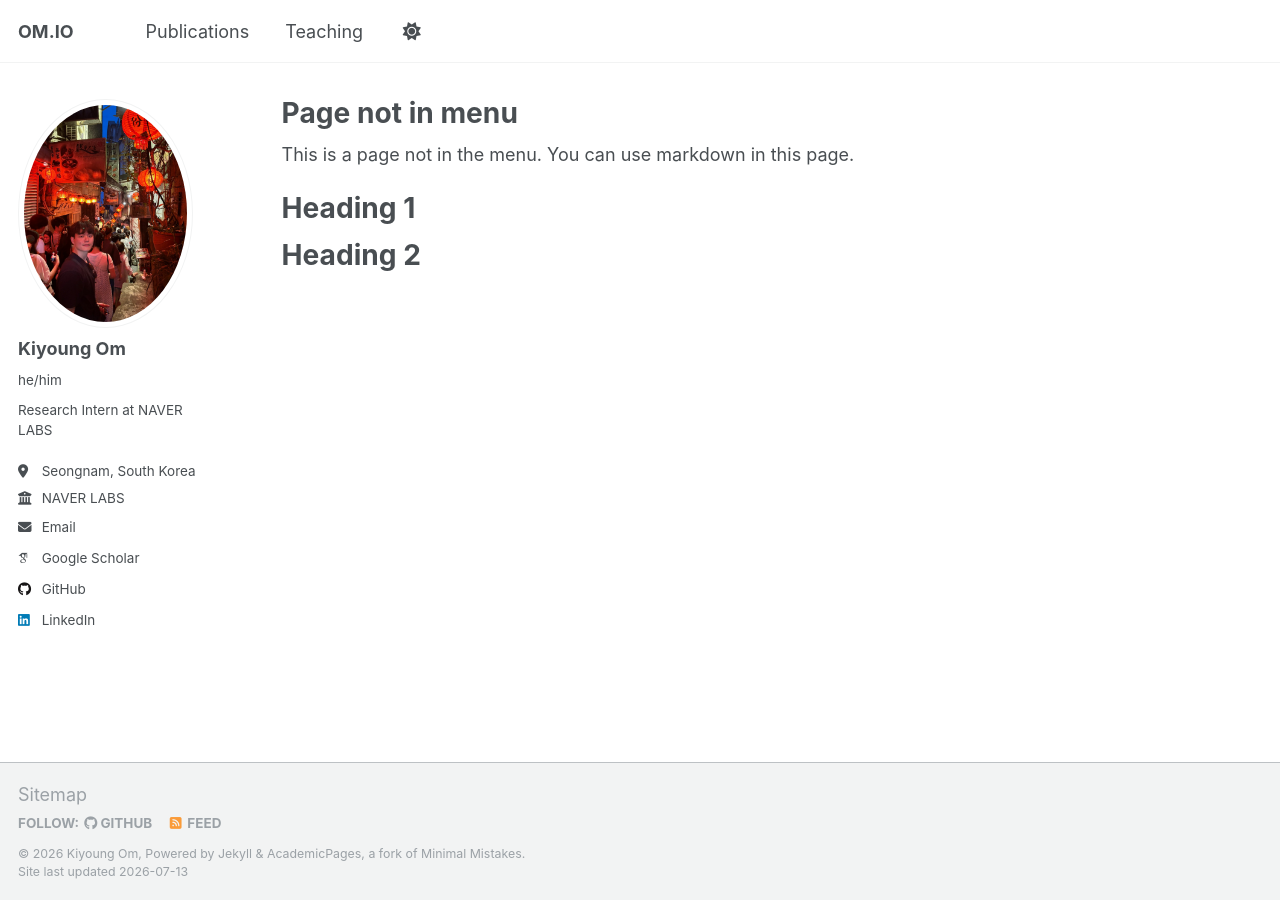
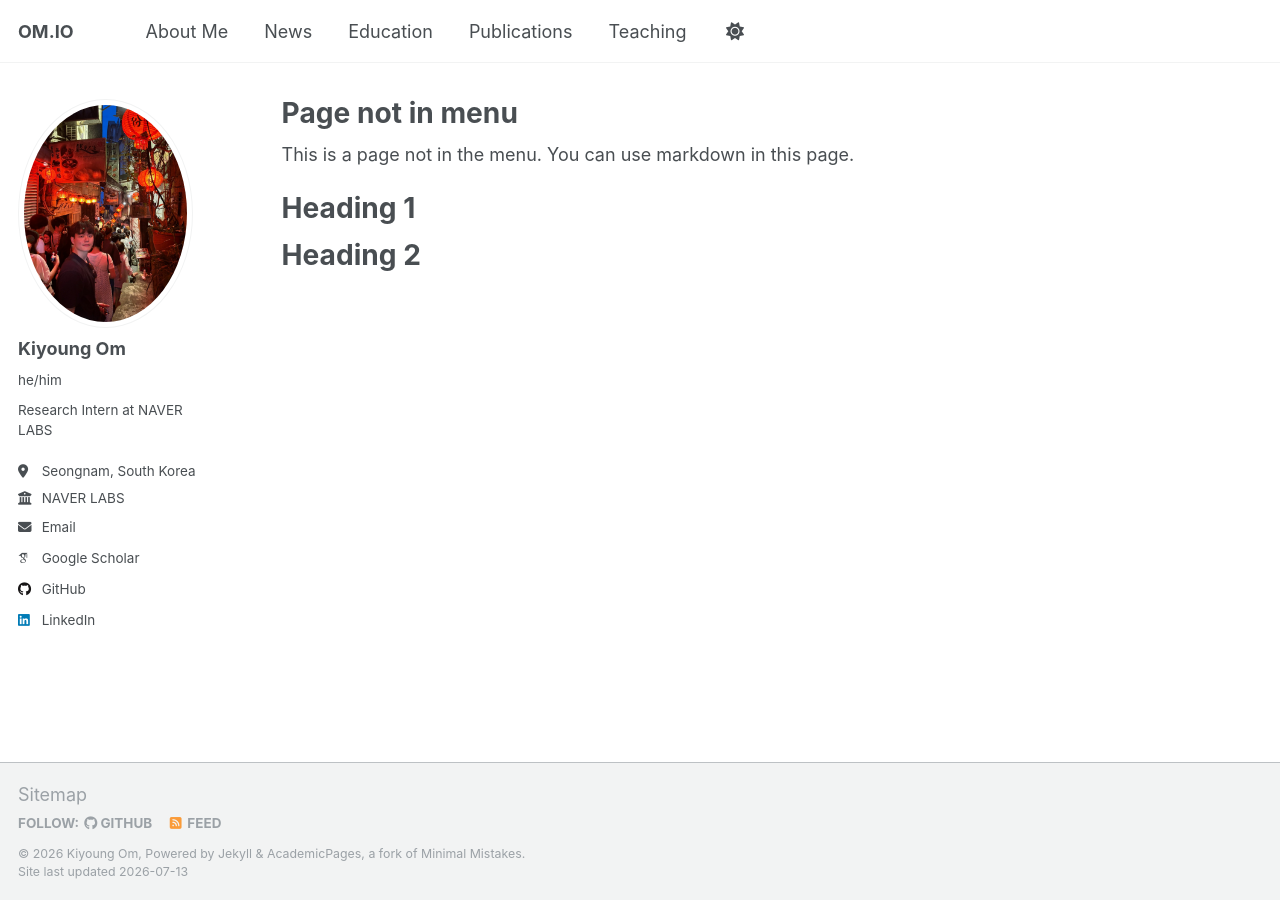
Before and after one commit to umkiyoung/umkiyoung.github.io, a Jekyll site: the page built from _pages/non-menu-page.md, in a window 1280 px wide. Built offline with Jekyll 4.4.1, drawn with Linux system fonts in a browser that asks for light colours; some web fonts are replaced.

Commit message:
Add homepage section anchors to header

```diff
--- a/_data/navigation.yml
+++ b/_data/navigation.yml
@@ -8,6 +8,15 @@
 #      Markdown formatted page while the second is generated using JSON.
 
 main:
+  - title: "About Me"
+    url: /#about-me
+
+  - title: "News"
+    url: /#news
+
+  - title: "Education"
+    url: /#education
+
   - title: "Publications"
     url: /#publications
 
--- a/_layouts/single.html
+++ b/_layouts/single.html
@@ -26,7 +26,7 @@ layout: default
     <div class="page__inner-wrap">
       {% unless page.header.overlay_color or page.header.overlay_image %}
         <header>
-          {% if page.title %}<h1 class="page__title" itemprop="headline">{{ page.title | markdownify | remove: "<p>" | remove: "</p>" }}</h1>{% endif %}
+          {% if page.title %}<h1{% if page.title_id %} id="{{ page.title_id }}"{% endif %} class="page__title" itemprop="headline">{{ page.title | markdownify | remove: "<p>" | remove: "</p>" }}</h1>{% endif %}
           {% if page.read_time %}
             <p class="page__meta"><i class="fa fa-clock" aria-hidden="true"></i> {% include read-time.html %}</p>
           {% endif %}
```
Also changed, not shown: _pages/about.md (+3 -2 lines).
